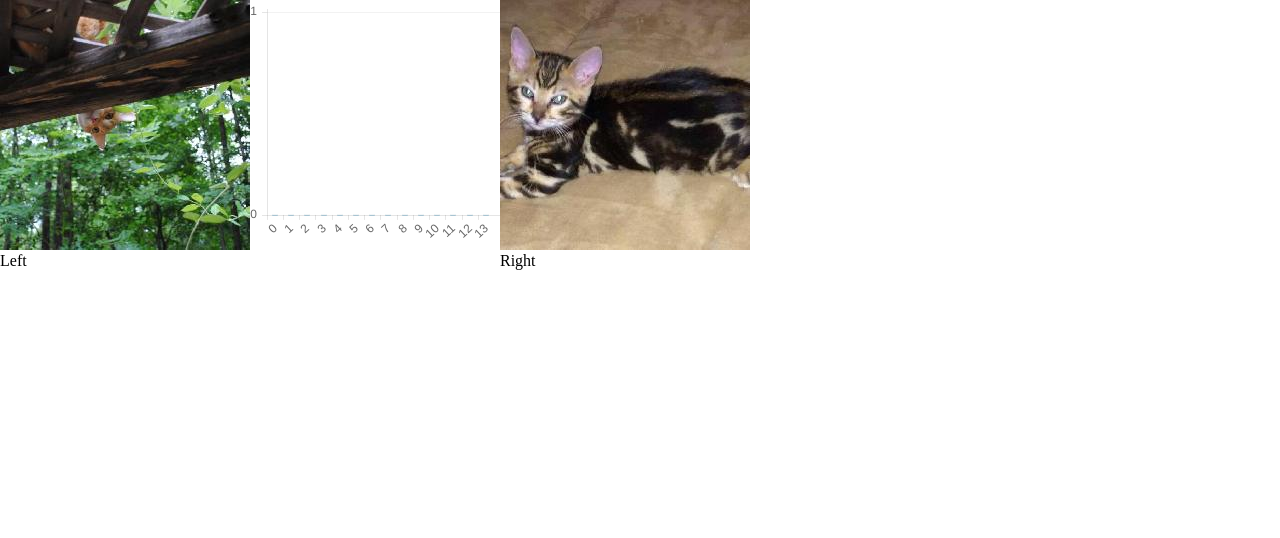
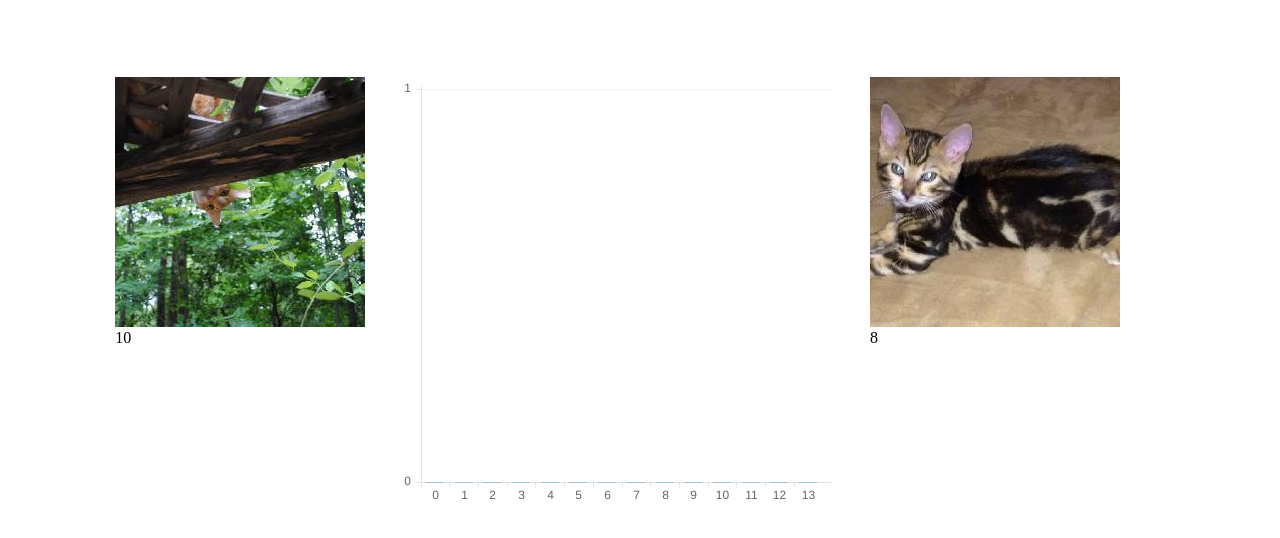
Before and after one commit to sjschmidt44/vote-tracker-demo, a plain HTML site: page index.html in a window 1280 px wide. Drawn offline with Linux system fonts and the light colour scheme.

Commit message:
Add minor functionality to click event handling and figcaption.

```diff
--- a/css/styles.css
+++ b/css/styles.css
@@ -1,6 +1,20 @@
 /* Adobe Kuler Color Pallete #4788F5 #DEE9F4 #2B77C1 #3180C5 #4AADD8*/
+
+body {
+  width: 90%;
+}
 
 #main_content {
   display: flex;
   flex: row wrap;
+  position: relative;
+  width: 100%;
+  max-width: 960px;
+  margin: 5% auto;
+  box-sizing: border-box;
 }
+
+.items {
+  flex: 1 1 auto;
+  margin: 2%;
+}
--- a/index.html
+++ b/index.html
@@ -8,14 +8,14 @@
 </head>
 <body>
   <section id='main_content'>
-    <figure id='leftPhotoDiv'>
+    <figure class='items' id='leftPhotoDiv'>
       <img id='leftPhoto' src=""/>
-      <figcaption>Left</figcaption>
+      <figcaption id='capLeft'>Left</figcaption>
     </figure>
-    <canvas id="catChart" width="250" height="250"></canvas>
-    <figure id='rightPhotoDiv'>
+    <canvas class='items' id="catChart" width="250" height="250"></canvas>
+    <figure class='items' id='rightPhotoDiv'>
       <img id='rightPhoto' src=""/>
-      <figcaption>Right</figcaption>
+      <figcaption id='capRight'>Right</figcaption>
     </figure>
   </section>
 	<script src="js/app.js"></script>
--- a/js/app.js
+++ b/js/app.js
@@ -1,4 +1,3 @@
-var mainContent = document.getElementById('main_content');
 var data = {
   labels: [],
   datasets: [
@@ -12,7 +11,6 @@ var data = {
     }
   ]
 }
-
 
 var images = [];
 var files = ['0', '1', '2', '3', '4', '5', '6', '7', '8', '9', '10', '11', '12', '13'];
@@ -39,6 +37,8 @@ var tracker = {
   right: '',
   leftImgEl: document.getElementById('leftPhoto'),
   rightImgEl: document.getElementById('rightPhoto'),
+  leftCaption: document.getElementById('capLeft'),
+  rightCaption: document.getElementById('capRight'),
 
   getRandomNum: function() {
     return Math.floor(Math.random() * images.length);
@@ -53,8 +53,10 @@ var tracker = {
     }
     this.leftImgEl.src = this.left.path;
     this.leftImgEl.id = this.left.name;
+    this.leftCaption.textContent = this.left.name;
     this.rightImgEl.src = this.right.path;
     this.rightImgEl.id = this.right.name;
+    this.rightCaption.textContent = this.right.name;
   },
 
   vote: function(id) {
@@ -68,7 +70,6 @@ var tracker = {
   }
 }
 
-
 var ctx = document.getElementById('catChart').getContext('2d');
 var chart = new Chart(ctx).Bar(data, {
   scaleShowVerticalLines: false,
@@ -76,6 +77,7 @@ var chart = new Chart(ctx).Bar(data, {
   barStrokeWidth: 1
 });
 
+var mainContent = document.getElementById('main_content');
 mainContent.addEventListener('click', function(event) {
   if (event.target.id === tracker.left.name || event.target.id === tracker.right.name) {
     tracker.vote(event.target.id);
```
